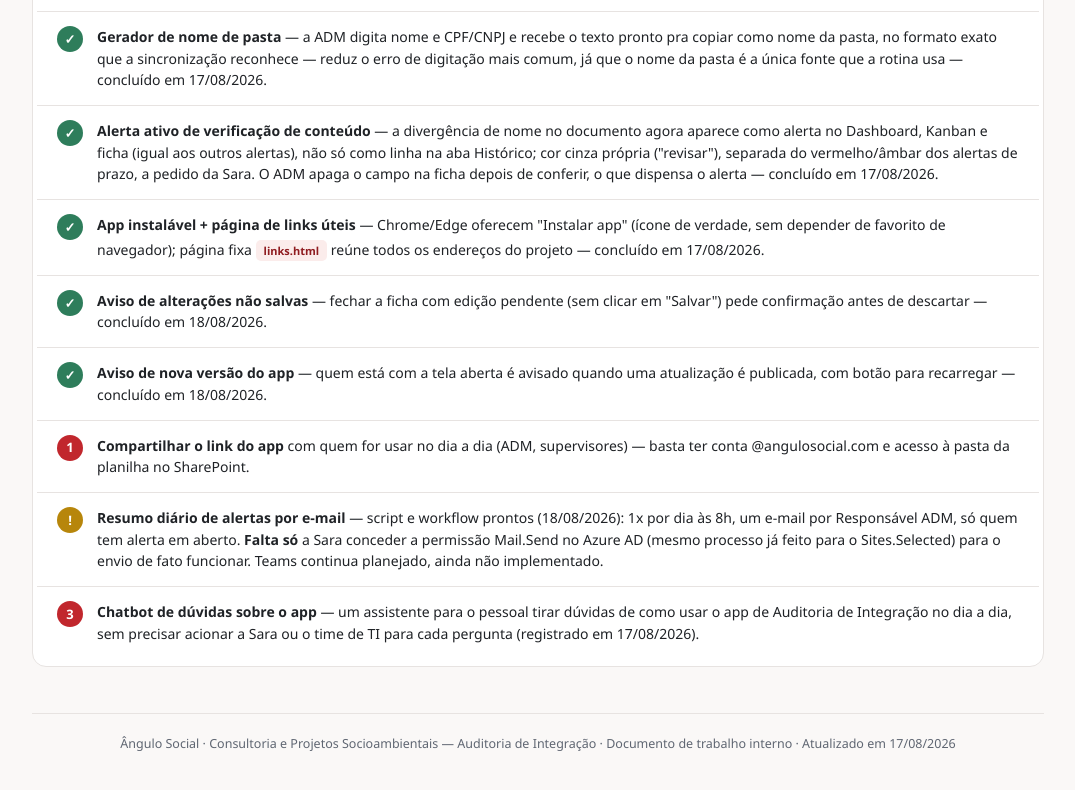
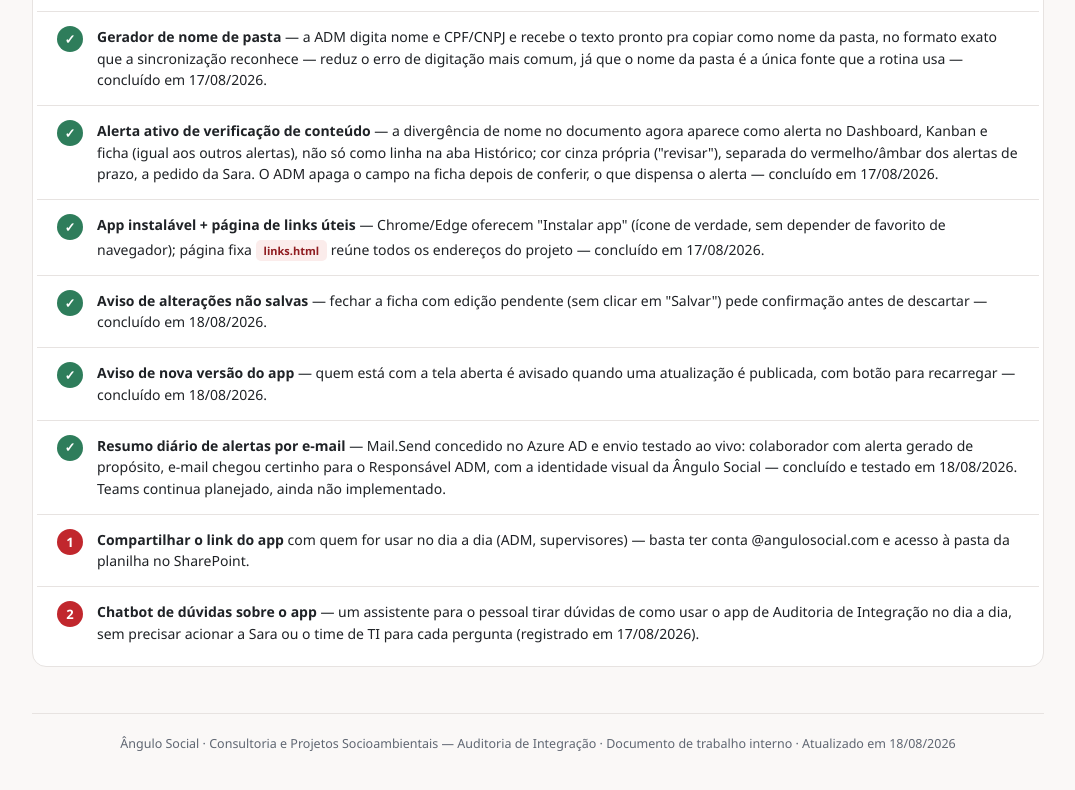
Before and after one commit to inovaangulo/auditoria-integracao, a plain HTML site: page plano-trabalho.html in a window 1280 px wide. Shown: the part 10518-11308 px from the top of the page, without its empty margins (102-1177 px from the left). Drawn offline with Linux system fonts and the light colour scheme.

Commit message:
Marca resumo diario de alertas por e-mail como concluido no plano de trabalho
Mail.Send concedido no Azure AD e envio testado ao vivo com sucesso.
Bump de versao pra avisar quem estiver com a tela aberta.

```diff
--- a/plano-trabalho.html
+++ b/plano-trabalho.html
@@ -589,14 +589,14 @@
       <div class="row"><span class="num" style="background:var(--green)">✓</span><div><p><b>App instalável + página de links úteis</b> — Chrome/Edge oferecem "Instalar app" (ícone de verdade, sem depender de favorito de navegador); página fixa <span class="tag">links.html</span> reúne todos os endereços do projeto — concluído em 17/08/2026.</p></div></div>
       <div class="row"><span class="num" style="background:var(--green)">✓</span><div><p><b>Aviso de alterações não salvas</b> — fechar a ficha com edição pendente (sem clicar em "Salvar") pede confirmação antes de descartar — concluído em 18/08/2026.</p></div></div>
       <div class="row"><span class="num" style="background:var(--green)">✓</span><div><p><b>Aviso de nova versão do app</b> — quem está com a tela aberta é avisado quando uma atualização é publicada, com botão para recarregar — concluído em 18/08/2026.</p></div></div>
+      <div class="row"><span class="num" style="background:var(--green)">✓</span><div><p><b>Resumo diário de alertas por e-mail</b> — Mail.Send concedido no Azure AD e envio testado ao vivo: colaborador com alerta gerado de propósito, e-mail chegou certinho para o Responsável ADM, com a identidade visual da Ângulo Social — concluído e testado em 18/08/2026. Teams continua planejado, ainda não implementado.</p></div></div>
       <div class="row"><span class="num">1</span><div><p><b>Compartilhar o link do app</b> com quem for usar no dia a dia (ADM, supervisores) — basta ter conta @angulosocial.com e acesso à pasta da planilha no SharePoint.</p></div></div>
-      <div class="row"><span class="num" style="background:var(--amber)">!</span><div><p><b>Resumo diário de alertas por e-mail</b> — script e workflow prontos (18/08/2026): 1x por dia às 8h, um e-mail por Responsável ADM, só quem tem alerta em aberto. <b>Falta só</b> a Sara conceder a permissão Mail.Send no Azure AD (mesmo processo já feito para o Sites.Selected) para o envio de fato funcionar. Teams continua planejado, ainda não implementado.</p></div></div>
-      <div class="row"><span class="num">3</span><div><p><b>Chatbot de dúvidas sobre o app</b> — um assistente para o pessoal tirar dúvidas de como usar o app de Auditoria de Integração no dia a dia, sem precisar acionar a Sara ou o time de TI para cada pergunta (registrado em 17/08/2026).</p></div></div>
+      <div class="row"><span class="num">2</span><div><p><b>Chatbot de dúvidas sobre o app</b> — um assistente para o pessoal tirar dúvidas de como usar o app de Auditoria de Integração no dia a dia, sem precisar acionar a Sara ou o time de TI para cada pergunta (registrado em 17/08/2026).</p></div></div>
     </div>
   </section>
 
   <footer>
-    Ângulo Social · Consultoria e Projetos Socioambientais — Auditoria de Integração · Documento de trabalho interno · Atualizado em 17/08/2026
+    Ângulo Social · Consultoria e Projetos Socioambientais — Auditoria de Integração · Documento de trabalho interno · Atualizado em 18/08/2026
   </footer>
 
 </div>
--- a/version.json
+++ b/version.json
@@ -1 +1 @@
-{ "v": "2026-08-18T01" }
+{ "v": "2026-08-18T02" }
```
